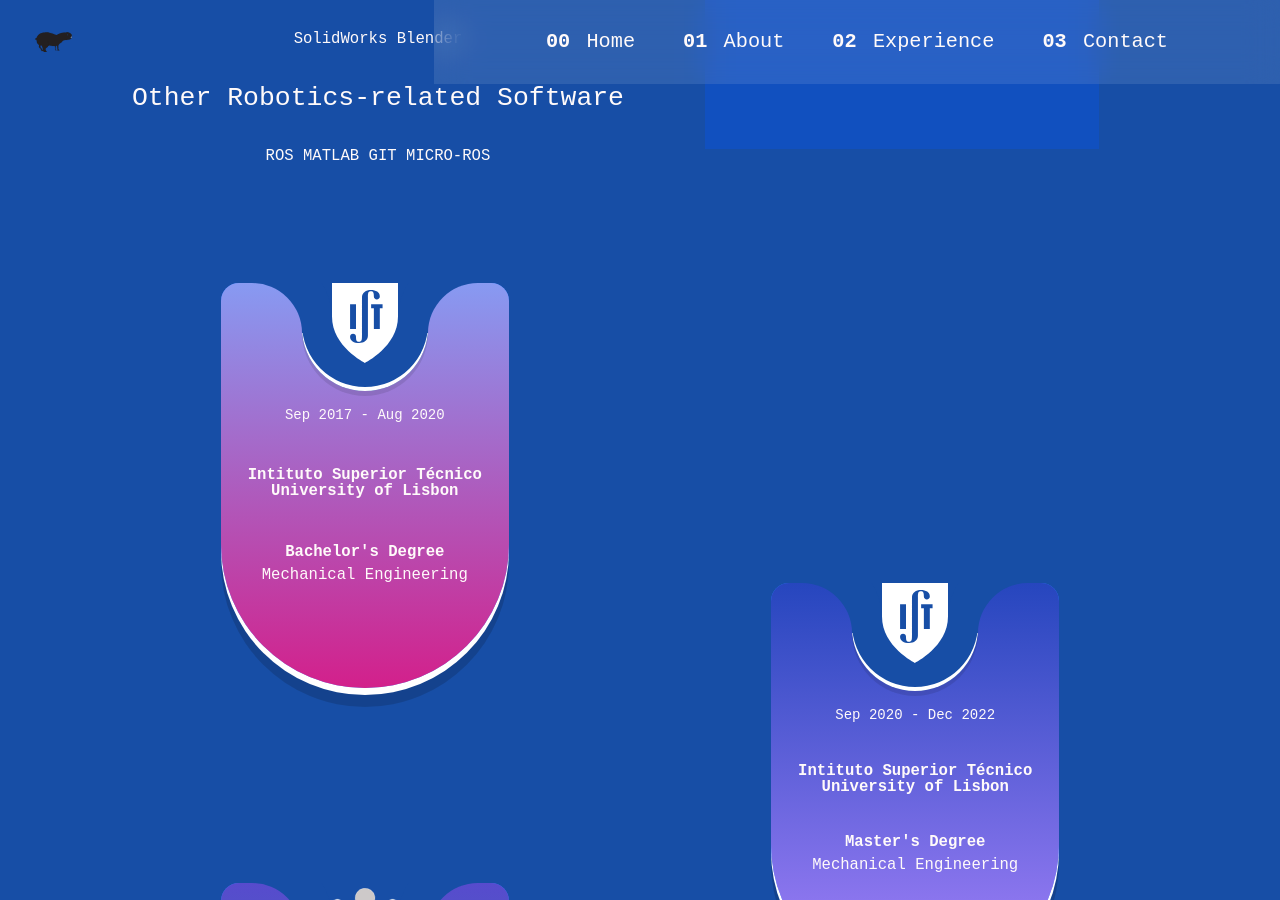
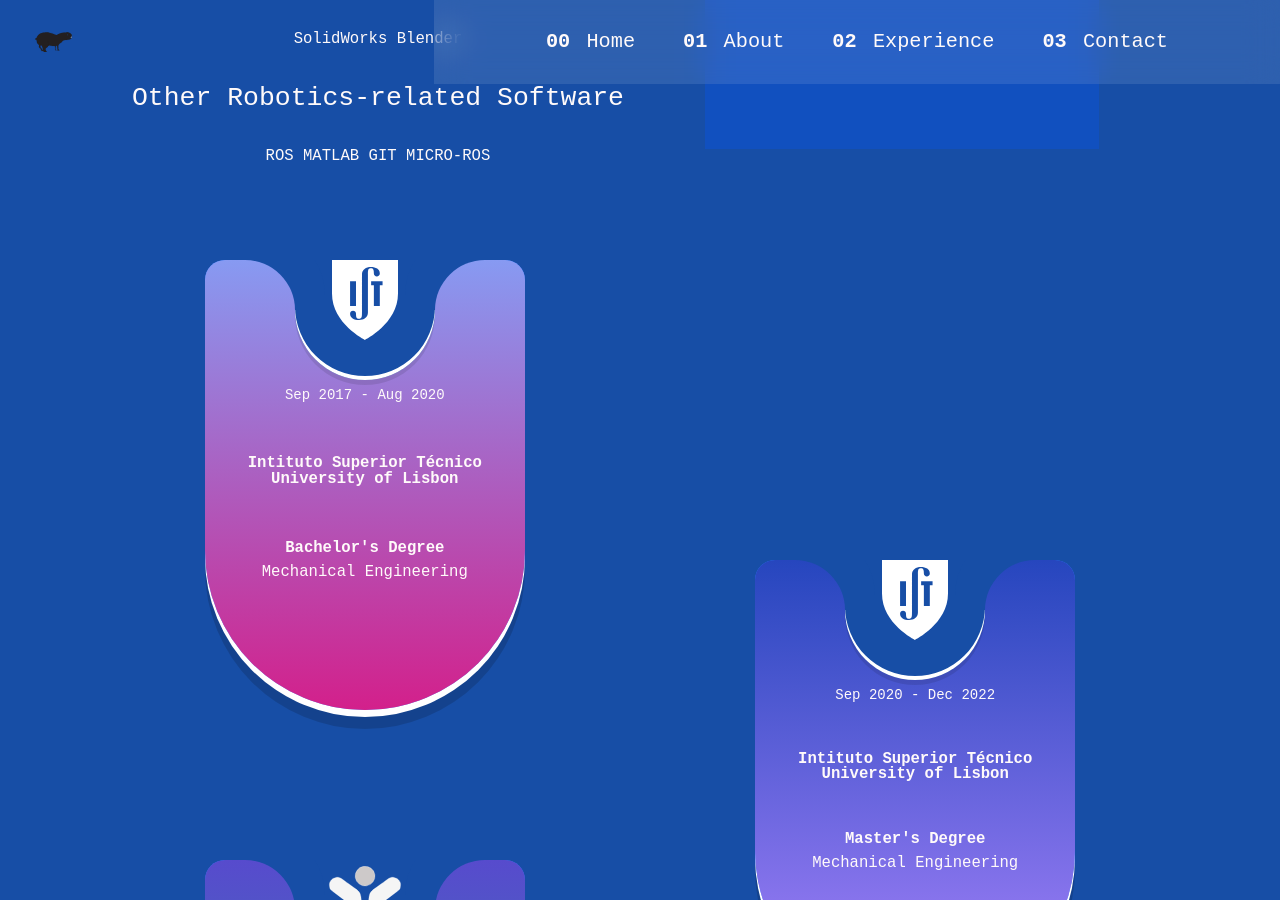
Before and after one commit to PlatHum/resume-website, a Jekyll site: the page built from index.html, in a window 1280 px wide and 900 px high, scrolled down 1078 px. Built offline with Jekyll 4.4.1, drawn with Linux system fonts in a browser that asks for light colours.

Commit message:
Improve card content grid for responsiveness

```diff
--- a/css/main.css
+++ b/css/main.css
@@ -470,7 +470,7 @@
 .timeline-card {
   position: relative;
   /*     width: 320px; */
-  height: 90%;
+  height: 100%;
   aspect-ratio: 0.7111;
   background: #287bff;
   border-radius: 20px;
@@ -609,7 +609,7 @@
   aspect-ratio: 1.167;
   width: 100%;
   padding: 30px;
-  padding-top: 125px;
+  padding-top: 40%;
   display: grid;
   grid-template-rows: 0.5fr 0.65fr min-content 0.75fr min-content;
   row-gap: 3%; }
@@ -621,22 +621,33 @@
 .education-time-interval {
   font-size: calc(var(--step--1) + 2px);
   font-weight: 500;
-  text-align: center; }
+  text-align: center;
+  grid-row: 1 / 2;
+  vertical-align: top; }
 
 .education-degree {
   font-size: var(--step-0);
   font-weight: 600;
-  text-align: center; }
+  text-align: center;
+  grid-row: 3 / 4;
+  vertical-align: top; }
 
 .education-course, .education-specialization {
   font-size: var(--step-0);
   font-weight: 500;
-  text-align: center; }
+  text-align: center;
+  vertical-align: top; }
+
+.education-course {
+  grid-row: 4/5; }
 
 .education-specialization {
-  font-weight: 600; }
+  font-weight: 600;
+  grid-row: 5 / 6; }
 
 .education-institution {
   font-size: var(--step-0);
   font-weight: 700;
-  text-align: center; }
+  text-align: center;
+  grid-row: 2 / 3;
+  vertical-align: top; }
```
Also changed, not shown: sass/_education.scss (+16 -2 lines).
